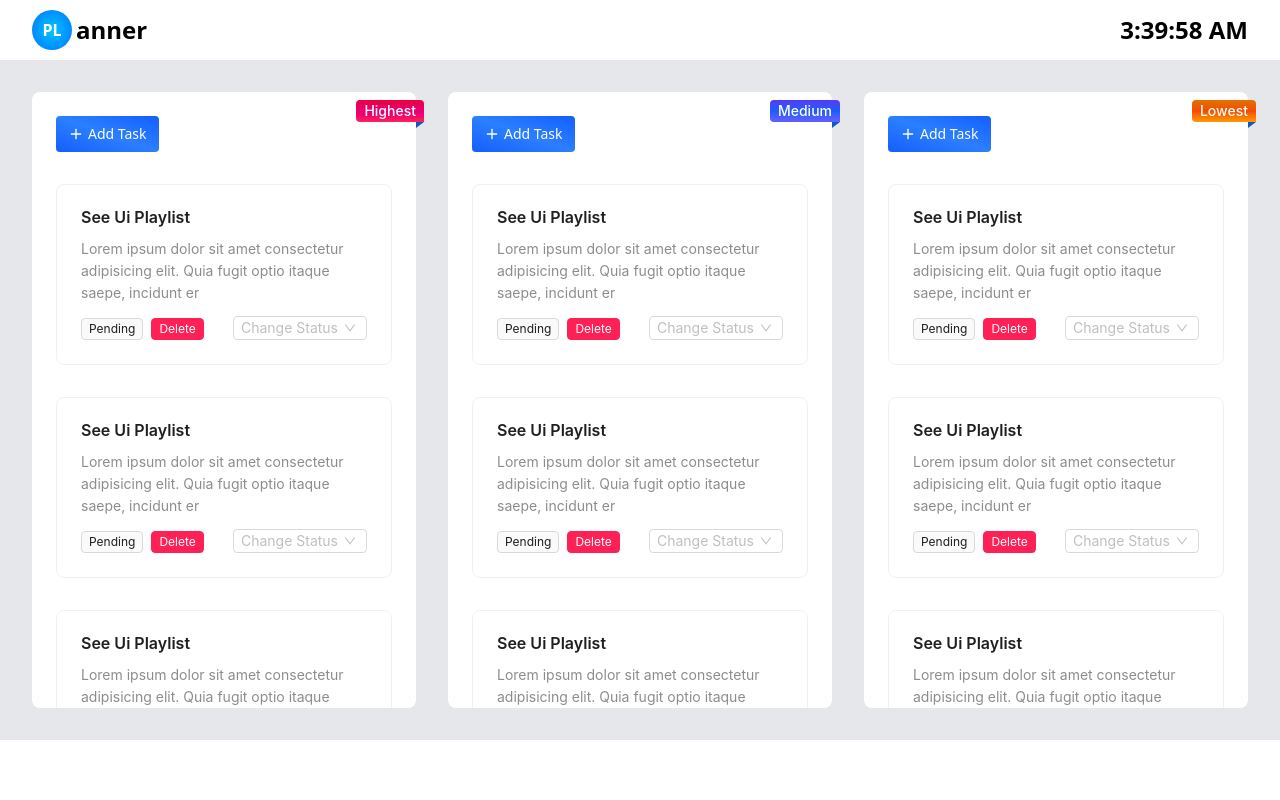
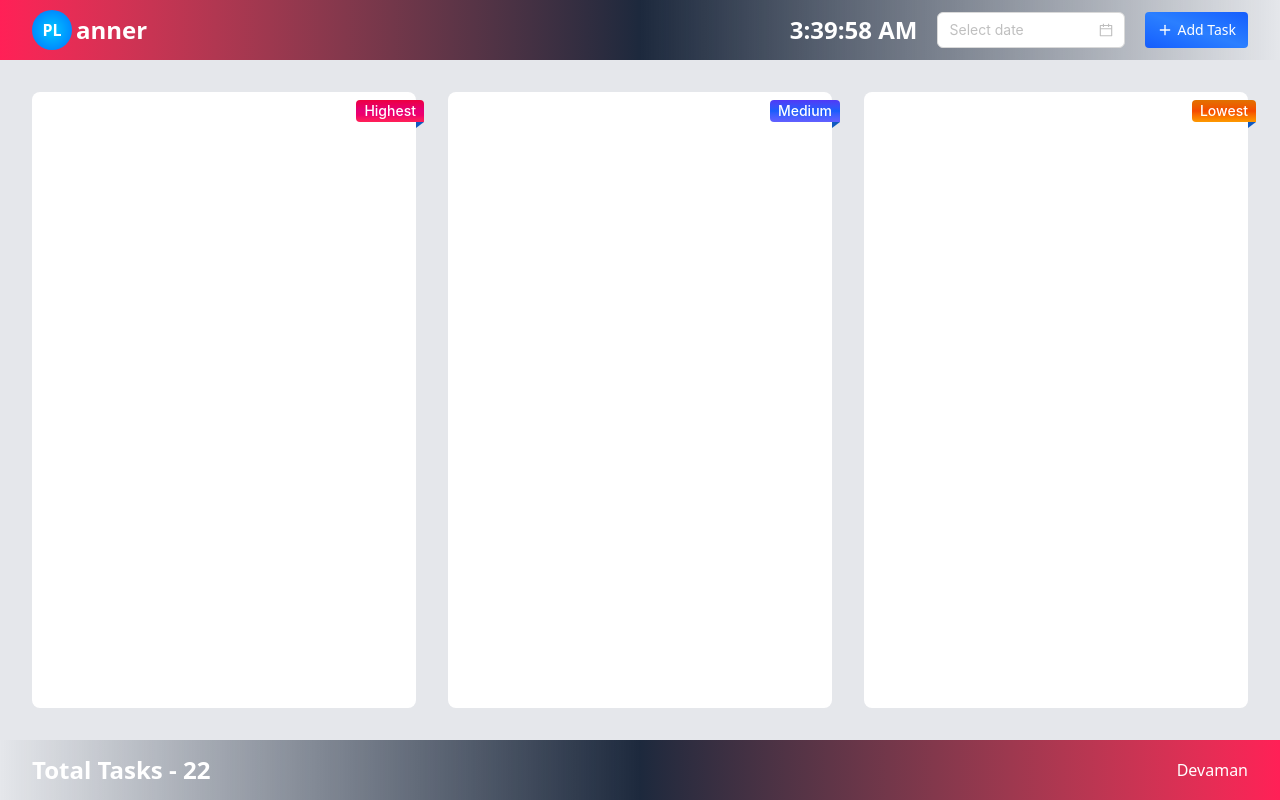
Before and after one commit to thedevaman/planner, a React (Vite) app: page / in a window 1280 px wide. Built offline with nearby package versions, Linux system fonts and the light colour scheme.

Commit message:
zestand installed and global storage through zestand

```diff
--- a/package.json
+++ b/package.json
@@ -17,7 +17,8 @@
     "lucide-react": "^0.544.0",
     "react": "^19.1.1",
     "react-dom": "^19.1.1",
-    "tailwindcss": "^4.1.13"
+    "tailwindcss": "^4.1.13",
+    "zustand": "^5.0.8"
   },
   "devDependencies": {
     "@eslint/js": "^9.35.0",
--- a/src/App.jsx
+++ b/src/App.jsx
@@ -1,20 +1,28 @@
 import React, { useEffect, useState } from "react";
 import 'animate.css';
-import { Badge, Button, Card, Form, Input, Modal, Select, Tag } from "antd";
+import { Badge, Button, Card, DatePicker, Form, Input, Modal, Select, Tag } from "antd";
 import { Plus } from "lucide-react";
 import '@ant-design/v5-patch-for-react-19';
+import { usePlanner } from "./store/usePlanner";
 
 const App  = () =>{
 
+  const [form] = Form.useForm()
   const [open,setOpen] = useState(false)
   const [time,setTime] = useState(new Date().toLocaleTimeString())
+  const {tasks,addTasks} = usePlanner()
 
   const createTask= (value)=>{
-   console.log(value)
+    value.status = "pending"
+    addTasks(value)
+    handleClose()
+
   }
 
   const handleClose = ()=>{
     setOpen(false)
+    form.resetFields()
+
   }
 
   useEffect(()=>{
@@ -28,35 +36,42 @@ const App  = () =>{
 
   return(
     <div className="bg-gray-200 h-screen overflow-hidden">
-      <nav className="bg-white h-[60px] fixed top-0 left-0 w-full flex justify-between items-center px-8">
+      <nav className="bg-gradient-to-r from-rose-500 via-slate-800 to slate-900 h-[60px] fixed top-0 left-0 w-full flex justify-between items-center px-8 text-white">
         <div className="flex items-center">
           <button className="w-10 h-10 bg-[radial-gradient(circle_at_center,_#00c6ff_0%,_#0072ff_100%)] rounded-full font-bold text-white">PL</button>
         <h1 className="text-2xl font-bold px-1">anner</h1>
         </div>
-        <h1 className="text-2xl font-bold">{time}</h1>
-      </nav>
-      <section className="fixed top-[60px] left-0 h-[calc(100%-120px)] w-full overflow-x-auto overflow-y-visible grid grid-cols-3 gap-8 p-8">
-      <div className="h-full min-h-0">
-        <Badge.Ribbon text="Highest"
-        className="!bg-gradient-to-b !from-rose-600 !via-pink-600 !to-rose-500 !font-medium" />
+        <div className="flex gap-5 items-center">
 
-          <div className="bg-white rounded-lg h-full min-h-0 overflow-auto p-6 space-y-8">
-
+        <h1 className="text-2xl font-bold lg:block hidden">{time}</h1>
+         <DatePicker className="!py-1.5" />
          <button onClick={()=>setOpen(true)} className="focus:shadow-lg hover:scale-105 transform-transition duration-300 items-center text-sm py-2 px-3 rounded bg-gradient-to-tr from-blue-600 via-blue-500 to-blue-600 text-white flex gap-1 font-medium">
               <Plus className="w-4 h-4"/>
               Add Task
             </button>
+        </div>
+
+      </nav>
+      <section className="fixed top-[60px] left-0 h-[calc(100%-120px)] w-full overflow-x-auto overflow-y-visible grid lg:grid-cols-3 gap-8 p-8">
+
+      <div className="lg:h-full lg:min-h-0 h-[300px]">
+        <Badge.Ribbon text="Highest"
+        className="!bg-gradient-to-b !from-rose-600 !via-pink-600 !to-rose-500 !font-medium !z-[20000]" />
+
+          <div className="bg-white rounded-lg h-full min-h-0 overflow-auto p-6 space-y-8">
+
+
             <div className="flex flex-col gap-8">
               {
-                Array(10).fill(0).map((item,index)=>(
+                tasks.filter((item)=>item.priority === "highest").map((item,index)=>(
                   <Card key={index} hoverable>
                   <Card.Meta
-                  title="See Ui Playlist"
-                  description=" Lorem ipsum dolor sit amet consectetur adipisicing elit. Quia fugit optio itaque saepe, incidunt er"
+                  title={item.title}
+                  description={item.description}
                   />
                   <div className="mt-4 flex justify-between items-center">
                     <div>
-                    <Tag>Pending</Tag>
+                    <Tag className="!capitalize">{item.status}</Tag>
                     <Tag className="!bg-rose-500 !border-rose-500 !text-white">Delete</Tag>
                     </div>
 
@@ -76,27 +91,25 @@ const App  = () =>{
           </div>
       </div>
 
-       <div className="h-full min-h-0">
+       <div className="lg:h-full lg:min-h-0 h-[300px]">
         <Badge.Ribbon text="Medium"
-        className="!bg-gradient-to-b !from-indigo-600 !via-blue-600 !to-indigo-500 !font-medium" />
+        className="!bg-gradient-to-b !from-indigo-600 !via-blue-600 !to-indigo-500 !font-medium !z-[20000]" />
 
            <div className="bg-white rounded-lg h-full min-h-0 overflow-auto p-6 space-y-8">
 
-            <button onClick={()=>setOpen(true)} className="focus:shadow-lg hover:scale-105 transform-transition duration-300 items-center text-sm py-2 px-3 rounded bg-gradient-to-tr from-blue-600 via-blue-500 to-blue-600 text-white flex gap-1 font-medium">
-              <Plus className="w-4 h-4"/>
-              Add Task
-            </button>
+
             <div className="flex flex-col gap-8">
+
                 {
-                Array(10).fill(0).map((item,index)=>(
+                tasks.filter((item)=>item.priority === "medium").map((item,index)=>(
                   <Card key={index} hoverable>
                   <Card.Meta
-                  title="See Ui Playlist"
-                  description=" Lorem ipsum dolor sit amet consectetur adipisicing elit. Quia fugit optio itaque saepe, incidunt er"
+                  title={item.title}
+                  description={item.description}
                   />
                   <div className="mt-4 flex justify-between items-center">
                     <div>
-                    <Tag>Pending</Tag>
+                    <Tag className="!capitalize">{item.status}</Tag>
                     <Tag className="!bg-rose-500 !border-rose-500 !text-white">Delete</Tag>
                     </div>
 
@@ -111,32 +124,31 @@ const App  = () =>{
                 }
 
 
+
+
             </div>
 
           </div>
       </div>
 
-       <div className="h-full min-h-0">
+       <div className="lg:h-full lg:min-h-0 h-[300px]">
         <Badge.Ribbon text="Lowest"
-        className="!bg-gradient-to-b !from-amber-600 !via-orange-600 !to-amber-500 !font-medium" />
+        className="!bg-gradient-to-b !from-amber-600 !via-orange-600 !to-amber-500 !font-medium !z-[20000]" />
 
            <div className="bg-white rounded-lg h-full min-h-0 overflow-auto p-6 space-y-8">
 
-            <button onClick={()=>setOpen(true)} className="focus:shadow-lg hover:scale-105 transform-transition duration-300 items-center text-sm py-2 px-3 rounded bg-gradient-to-tr from-blue-600 via-blue-500 to-blue-600 text-white flex gap-1 font-medium">
-              <Plus className="w-4 h-4"/>
-              Add Task
-            </button>
+
             <div className="flex flex-col gap-8">
                {
-                Array(10).fill(0).map((item,index)=>(
+                tasks.filter((item)=>item.priority === "lowest").map((item,index)=>(
                   <Card key={index} hoverable>
                   <Card.Meta
-                  title="See Ui Playlist"
-                  description=" Lorem ipsum dolor sit amet consectetur adipisicing elit. Quia fugit optio itaque saepe, incidunt er"
+                  title={item.title}
+                  description={item.description}
                   />
                   <div className="mt-4 flex justify-between items-center">
                     <div>
-                    <Tag>Pending</Tag>
+                    <Tag className="!capitalize">{item.status}</Tag>
                     <Tag className="!bg-rose-500 !border-rose-500 !text-white">Delete</Tag>
                     </div>
 
@@ -159,12 +171,13 @@ const App  = () =>{
 
       </section>
 
-      <footer className="bg-white h-[60px] fixed bottom-0 left-0 w-full">
-
+      <footer className="bg-gradient-to-l from-rose-500 via-slate-800 to slate-900 text-white h-[60px] fixed bottom-0 left-0 w-full flex items-center justify-between px-8">
+         <h1 className="text-2xl font-bold">Total Tasks - 22</h1>
+         <a href="#" className="hover:underline"> Devaman</a>
       </footer>
       <Modal open={open} footer={null} onCancel={handleClose} maskClosable={false}>
         <h1 className="text-lg font-medium mb-3">New Task</h1>
-        <Form onFinish={createTask}>
+        <Form onFinish={createTask} form={form}>
           <Form.Item
           name="title"
           rules={[{required:true}]}
@@ -187,6 +200,19 @@ const App  = () =>{
             />
           </Form.Item>
 
+            <Form.Item
+          name="priority"
+          rules={[{required:true}]}
+          >
+           <Select size="large" placeholder="Choose Priority">
+           <Select.Option value="highest">Highest</Select.Option>
+           <Select.Option value="medium">Medium</Select.Option>
+           <Select.Option value="lowest">Lowest</Select.Option>
+
+           </Select>
+
+          </Form.Item>
+
           <Form.Item>
             <Button htmlType="submit" type="primary" size="large">Submit</Button>
           </Form.Item>
--- /dev/null
+++ b/src/store/usePlanner.js
@@ -0,0 +1,13 @@
+import { create } from "zustand";
+import { persist } from "zustand/middleware";
+
+export const usePlanner = create(persist(
+   (set)=>({
+
+    tasks:[],
+    addTasks:(payload)=>set((state)=>({
+        tasks:[...state.tasks,payload]
+    }))
+    }),
+    {name:"planner"}
+))
```
Also changed, not shown: 1 other file (tests, documents, lock files or other folders). Lines whose indentation alone changed are shown as unchanged.
